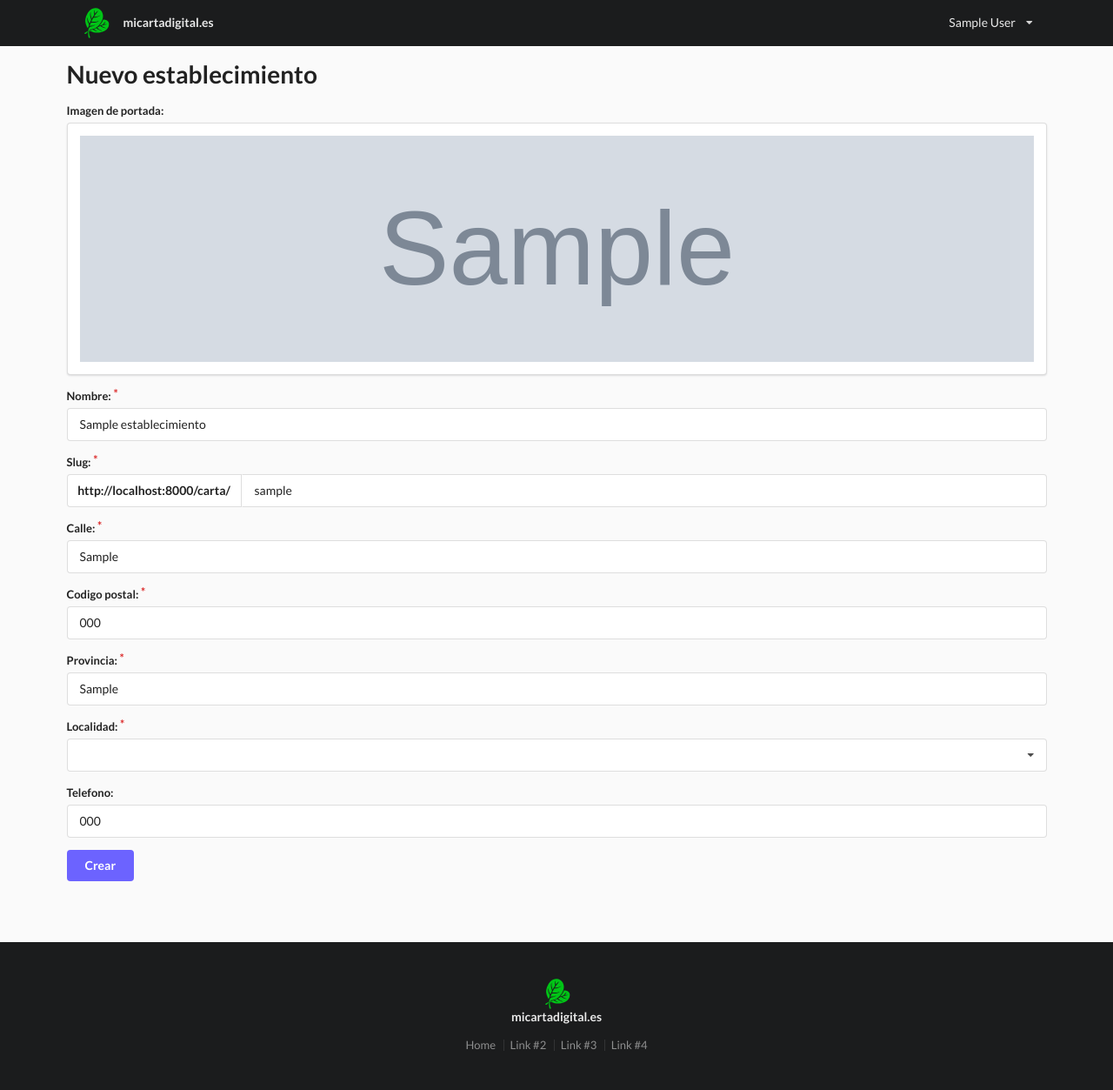
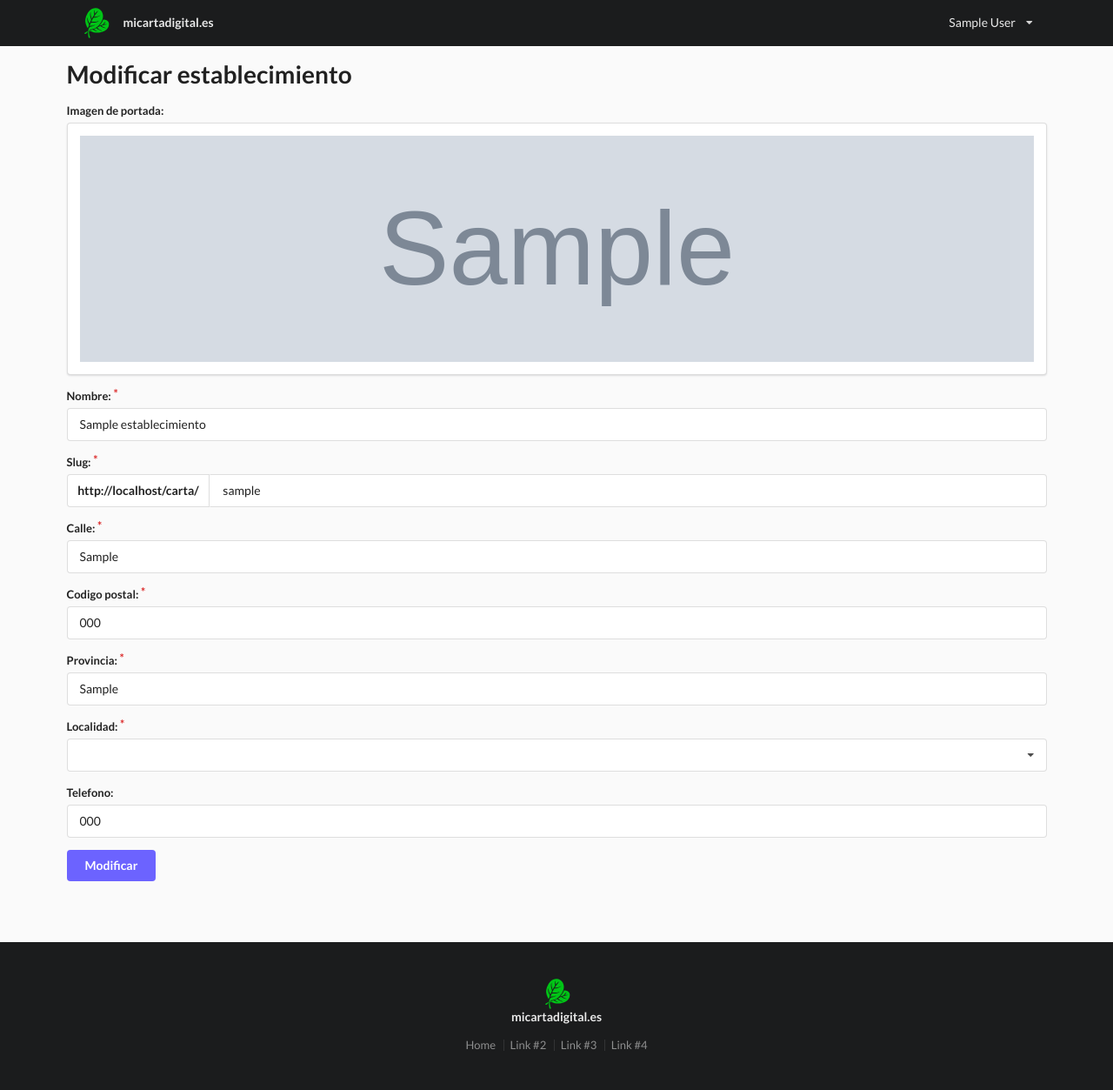
Before and after one commit to axnetg/micartadigital, a Django app: a page that uses app/www/templates/base.html in a window 1280 px wide. Shown: the whole page at 87% size. Run offline with Django 3.2, Linux system fonts and the light colour scheme; a user stored in the database is signed in; tables that the repository leaves empty hold one stand-in row (values such as "Sample post"); grey boxes marked "Sample" are stand-in pictures; parts of the project's set-up code (start-up, migrations or seed data) failed here and were passed over; some libraries are stand-ins or nearby versions.

Commit message:
Bugfixes #4 #5 #6

```diff
--- a/app/www/accounts/views.py
+++ b/app/www/accounts/views.py
@@ -8,6 +8,9 @@
 
 
 def signup(request):
+    if request.user.is_authenticated:
+        return redirect('panel')
+
     if request.method == 'POST':
         form = SignupForm(request.POST)
         if form.is_valid():
--- a/app/www/cartas/forms.py
+++ b/app/www/cartas/forms.py
@@ -16,14 +16,14 @@
 
 
     def __init__(self, *args, **kwargs):
-        current_user = kwargs.pop('current_user')
+        self.request = kwargs.pop('request')
         super().__init__(*args, **kwargs)
-        #self.fields['carta'].queryset = Carta.objects.filter(propietario=current_user)
 
+        slug_url = f"{self.request.build_absolute_uri(reverse('home'))}carta/"
         codigo_postal = self['codigo_postal'].value() if self.is_bound else self.instance.codigo_postal
         localidad_choices = self.get_places_by_postal_code(codigo_postal)
 
-        self.fields['slug'].widget = LabeledInput(attrs={'label': 'http://localhost:8000/carta/'})
+        self.fields['slug'].widget = LabeledInput(attrs={'label': slug_url})
         self.fields['provincia'].widget.attrs.update({'readonly': 'readonly'})
         self.fields['localidad'].widget = forms.Select(attrs={'class': 'ui search dropdown'}, choices=localidad_choices)
         self.fields['telefono'].widget = forms.TextInput(attrs={'type': 'tel'})
--- a/app/www/cartas/templates/establecimiento_create.html
+++ b/app/www/cartas/templates/establecimiento_edit.html
@@ -1,10 +1,12 @@
 {% extends 'base_dashboard.html' %}
 {% load static %}
 
-{% block title %}Crear establecimiento - micartadigital.es{% endblock %}
+{% block title %}
+    {% if form.instance.id %}Modificar{% else %}Nuevo{% endif %} establecimiento - micartadigital.es
+{% endblock %}
 
 {% block content %}
-<h1>Nuevo establecimiento</h1>
+<h1>{% if form.instance.id %}Modificar{% else %}Nuevo{% endif %} establecimiento</h1>
 
 <form class="ui form" method="POST" novalidate enctype="multipart/form-data">
     {% csrf_token %}
@@ -31,7 +33,9 @@
     </div>
 
     {% include 'includes/form.html' %}
-    <button type="submit" class="ui primary button">Crear</button>
+    <button type="submit" class="ui primary button">
+        {% if form.instance.id %}Modificar{% else %}Crear{% endif %}
+    </button>
 </form>
 {% endblock %}
 
--- a/app/www/cartas/views.py
+++ b/app/www/cartas/views.py
@@ -40,15 +40,15 @@
 @login_required
 def establecimiento_create(request):
     if request.method == 'POST':
-        form = EstablecimientoForm(request.POST, request.FILES, current_user=request.user)
+        form = EstablecimientoForm(request.POST, request.FILES, request=request)
         if form.is_valid():
             establecimiento = form.save(commit=False)
             establecimiento.propietario = request.user
             establecimiento.save()
             return redirect('panel')
     else:
-        form = EstablecimientoForm(current_user=request.user)
-    return render(request, 'establecimiento_create.html', {'form': form})
+        form = EstablecimientoForm(request=request)
+    return render(request, 'establecimiento_edit.html', {'form': form})
 
 
 @login_required
@@ -59,13 +59,13 @@
         return redirect('panel')
 
     if request.method == 'POST':
-        form = EstablecimientoForm(request.POST, request.FILES, instance=establecimiento, current_user=request.user)
+        form = EstablecimientoForm(request.POST, request.FILES, instance=establecimiento, request=request)
         if form.is_valid():
             establecimiento = form.save()
             return redirect('panel')
     else:
-        form = EstablecimientoForm(instance=establecimiento, current_user=request.user)
-    return render(request, 'establecimiento_create.html', {'form': form})
+        form = EstablecimientoForm(instance=establecimiento, request=request)
+    return render(request, 'establecimiento_edit.html', {'form': form})
 
 
 class CartaCreateView(LoginRequiredMixin, CreateView):
```
